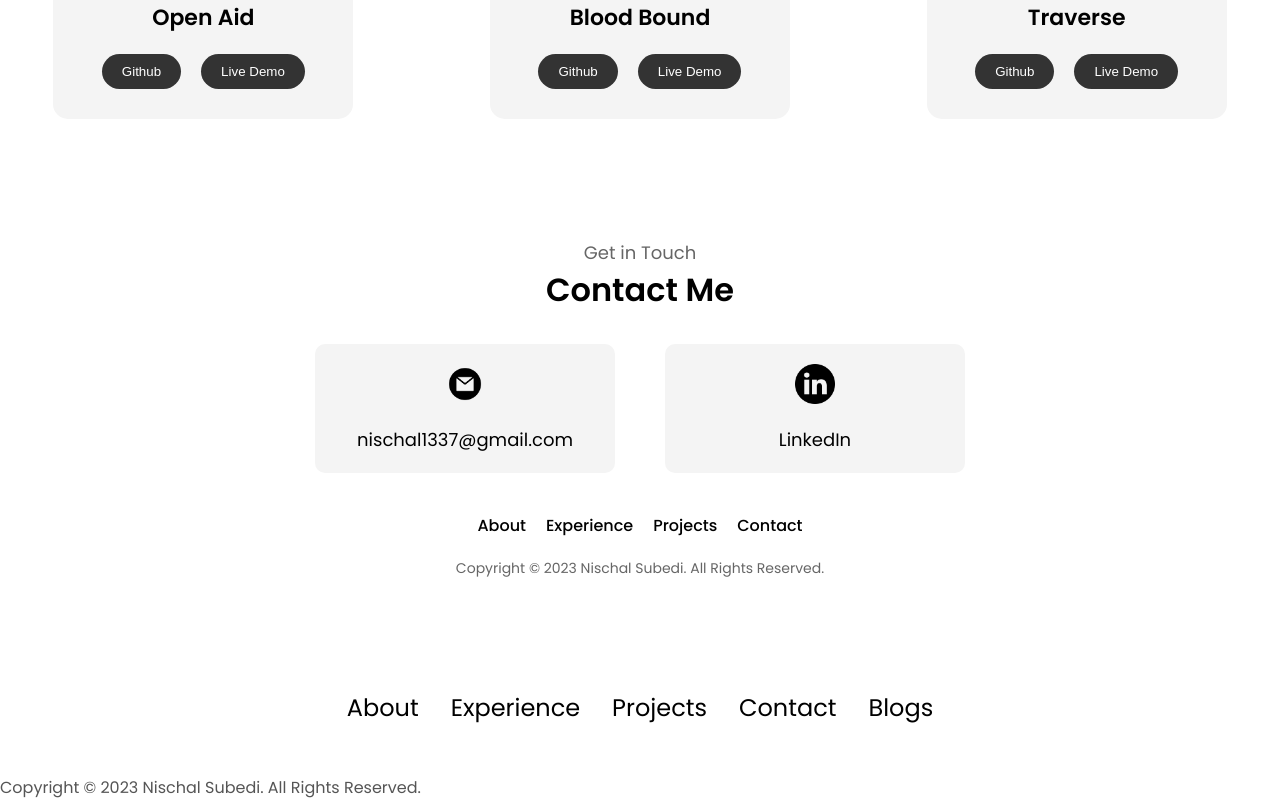
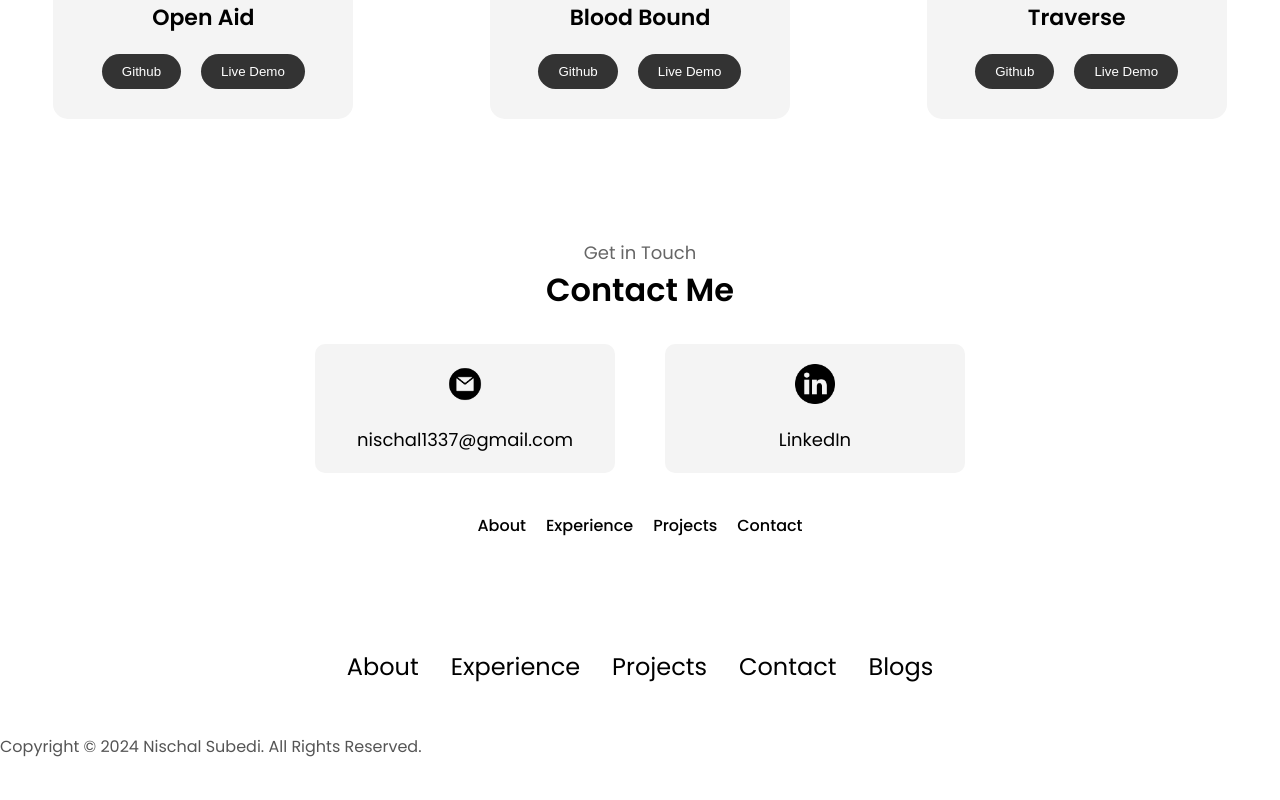
Before and after one commit to nischal0x01/portfolio, a React (Create React App) app: page / in a window 1280 px wide. Shown: the part 2367-3167 px from the top of the page. After the commit the page ends 3126 px from the top, so only its background shows below. Built offline with nearby package versions, Linux system fonts and the light colour scheme.

Commit message:
feat: copyright section: footer

```diff
--- a/src/components/Contact.js
+++ b/src/components/Contact.js
@@ -23,7 +23,7 @@
                     <li><a href="#projects">Projects</a></li>
                     <li><a href="#contact">Contact</a></li>
                 </ul>
-                <p>Copyright © 2023 Nischal Subedi. All Rights Reserved.</p>
+
             </footer>
         </section>
     );
--- a/src/components/Footer.js
+++ b/src/components/Footer.js
@@ -15,7 +15,7 @@
                     </ul>
                 </div>
             </nav>
-            <p>Copyright © 2023 Nischal Subedi. All Rights Reserved.</p>
+            <p>Copyright © 2024 Nischal Subedi. All Rights Reserved.</p>
         </footer>
     );
 };
```
